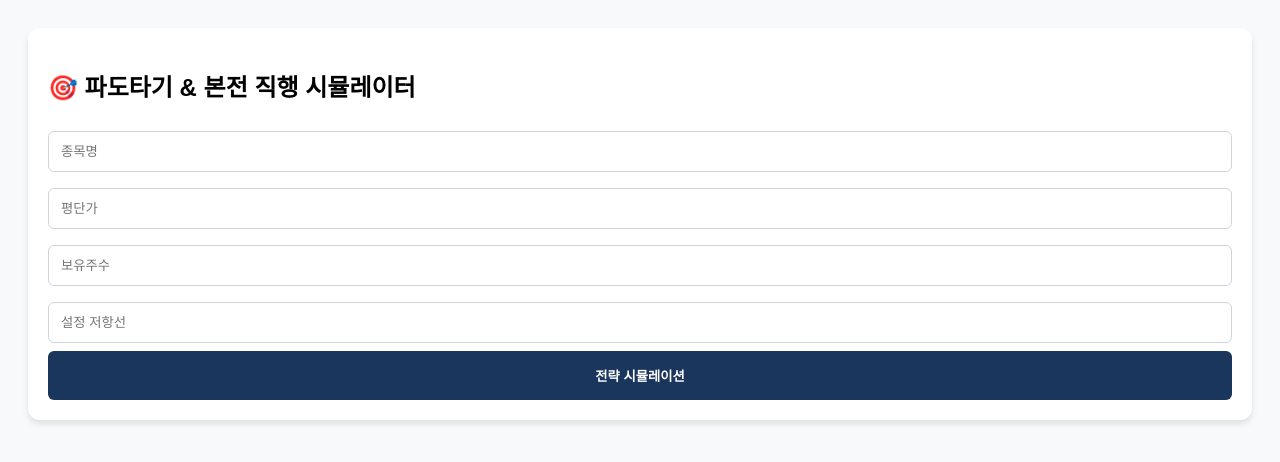
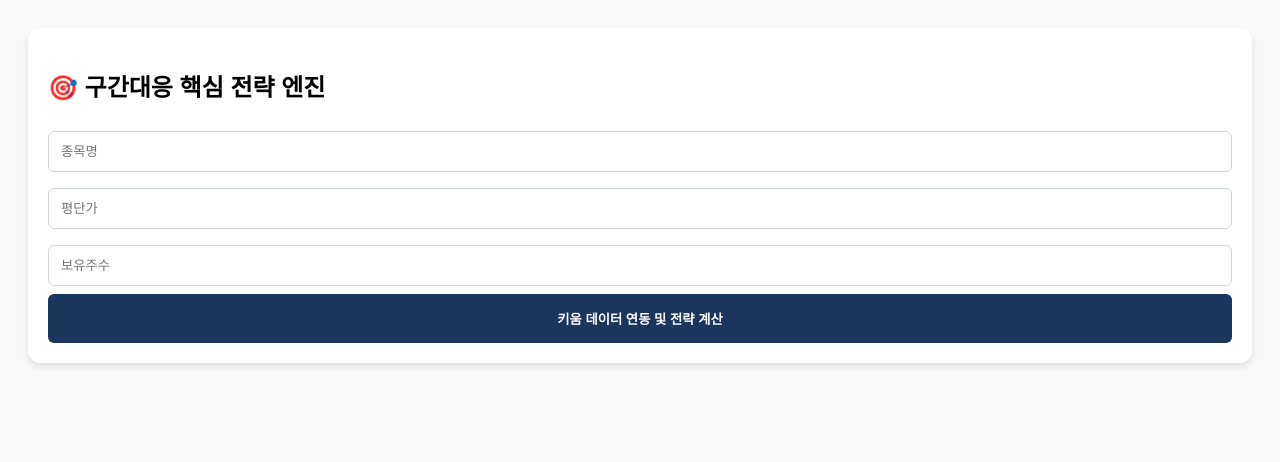
Before and after one commit to hiphopluv77-create/quant-system, a website: page index.html in a window 1280 px wide. Drawn offline with Linux system fonts and the light colour scheme.

Commit message:
Update index.html

```diff
--- a/index.html
+++ b/index.html
@@ -10,17 +10,17 @@
         button { width: 100%; padding: 15px; background-color: #1a365d; color: white; border: none; border-radius: 6px; font-weight: bold; cursor: pointer; }
         .result-box { background: #f1f5f9; padding: 15px; border-radius: 8px; line-height: 1.8; font-size: 14px; }
         .highlight { font-weight: bold; color: #c53030; }
+        .blue { color: #2b6cb0; font-weight: bold; }
     </style>
 </head>
 <body>
 
 <div class="card">
-    <h2>🎯 파도타기 & 본전 직행 시뮬레이터</h2>
+    <h2>🎯 구간대응 핵심 전략 엔진</h2>
     <input type="text" id="ticker" placeholder="종목명">
     <input type="number" id="avgPrice" placeholder="평단가">
     <input type="number" id="shares" placeholder="보유주수">
-    <input type="number" id="resPrice" placeholder="설정 저항선">
-    <button onclick="calculateStrategy()">전략 시뮬레이션</button>
+    <button onclick="fetchAndCalculate()" id="analyzeBtn">키움 데이터 연동 및 전략 계산</button>
 </div>
 
 <div class="card" id="resultCard" style="display:none;">
@@ -28,38 +28,65 @@
 </div>
 
 <script>
-function calculateStrategy() {
+// 1. 키움 API 연동 부분 (서버에서 데이터 가져오기)
+async function fetchAndCalculate() {
+    const ticker = document.getElementById('ticker').value;
     const avg = parseInt(document.getElementById('avgPrice').value);
     const shares = parseInt(document.getElementById('shares').value);
-    const res = parseInt(document.getElementById('resPrice').value);
 
-    // 1. 파도타기 로직 (25%)
-    const actionShares = Math.floor(shares * 0.25);
-    const realizedPL = actionShares * (res - avg);
-    const newTotalShares = shares - actionShares; // 매도 후 남은 주수
-    const newAvg = (avg * shares - actionShares * res) / newTotalShares;
-    const cashSecured = actionShares * res;
+    if(!ticker || !avg || !shares) { alert("입력값을 확인해주세요."); return; }
 
-    // 2. 본전 직행 로직
-    const initialLoss = actionShares * (avg - res); // 예: 870,000원
-    const remainingShares = shares - actionShares;
-    const breakEvenPrice = ((avg * shares) + initialLoss) / remainingShares;
+    try {
+        const btn = document.getElementById('analyzeBtn');
+        btn.innerText = "키움 데이터 연동 중...";
+
+        // Vercel 서버로 키움 데이터를 요청
+        const response = await fetch('https://project-9eedf.vercel.app/api/analyze?ticker=' + encodeURIComponent(ticker));
+        const data = await response.json();
+
+        // 서버에서 받아온 [저항선] 데이터를 사용하여 전략 계산
+        calculateStrategy(avg, shares, data.resistanceLine);
+
+    } catch (e) {
+        alert("서버 연결 실패. 키움 API 키 설정을 확인해주세요.");
+    }
+}
+
+// 2. 선호님의 핵심 전략 계산 로직
+function calculateStrategy(avg, shares, res) {
+    const actionShares25 = Math.floor(shares * 0.25); // 25% 대응 물량
+    const actionShares50 = Math.floor(shares * 0.50); // 50% 회복 물량
+
+    // [시나리오 A: 파도타기]
+    const realizedPL = actionShares25 * (res - avg);
+    const newTotalShares = shares - actionShares25;
+    const newAvg = (avg * shares - actionShares25 * res) / newTotalShares;
+    const cashSecured = actionShares25 * res;
+
+    // [시나리오 B: 본전 직행 (능동적 복구)]
+    // 25% 저항 매도 + 25% 본전 매도 + 50% 회복 매도
+    // 총 매도금액 = (25% * res) + (25% * avg) + (50% * Target) = Total Cost
+    // Target = (Total Cost - (0.25*shares*res) - (0.25*shares*avg)) / (0.5*shares)
+    const totalCost = avg * shares;
+    const cashFromRes = actionShares25 * res;
+    const cashFromAvg = actionShares25 * avg;
+    const targetPrice = (totalCost - cashFromRes - cashFromAvg) / actionShares50;
 
     const output = document.getElementById('output');
     document.getElementById('resultCard').style.display = 'block';
 
     output.innerHTML = `
-        <strong>🎯 [시나리오 A] 파도타기 1회 성공 시</strong><br>
-        - 활용 물량: 매회 ${actionShares}주 (25%)<br>
-        - 누적 확정 손실(또는 수익): <span class="highlight">${realizedPL.toLocaleString()}원</span><br>
-        - 새로운 평단가: ${Math.floor(newAvg).toLocaleString()}원 (총 ${newTotalShares}주)<br>
-        - 확보한 총 현금: +${cashSecured.toLocaleString()}원<br><br>
+        <strong>[1. 시나리오 A: 파도타기]</strong><br>
+        - 대응 물량: ${actionShares25}주 (25%)<br>
+        - 확정 손익: <span class="${realizedPL >= 0 ? 'highlight' : 'blue'}">${realizedPL.toLocaleString()}원</span><br>
+        - 새로운 평단가: <span class="highlight">${Math.floor(newAvg).toLocaleString()}원</span> (남은 ${newTotalShares}주)<br>
+        - 확보한 현금: +${cashSecured.toLocaleString()}원<br><br>
 
-        <strong>🚀 [시나리오 B] 단번 돌파 시 (본전 직행)</strong><br>
-        - 본전 도달 시 ${actionShares}주 추가 매도 대응<br>
-        - 최종 남은 물량: ${shares - (actionShares * 2)}주<br>
-        - 초기 확정 손실: <span class="highlight">${realizedPL.toLocaleString()}원</span><br>
-        - 손실 100% 복구 주가: <span class="highlight">${Math.floor(breakEvenPrice).toLocaleString()}원</span>
+        <strong>[2. 시나리오 B: 본전 직행(능동 복구)]</strong><br>
+        - 저항선 매도(25%): ${actionShares25}주 @ ${res.toLocaleString()}원<br>
+        - 본전 매도(25%): ${actionShares25}주 @ ${avg.toLocaleString()}원<br>
+        - <strong>회복 목표가:</strong> 나머지 50%를 <span class="highlight">${Math.floor(targetPrice).toLocaleString()}원</span>에 매도 시 전체 본전.<br>
+        - <em>(설명: 25% 손실을 본전 매도로 방어하고, 나머지 물량으로 전체 손실을 0으로 만드는 구간대응 핵심 전략)</em>
     `;
 }
 </script>
```
